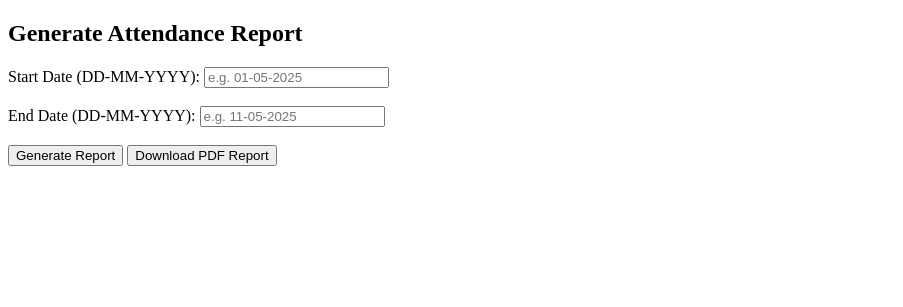
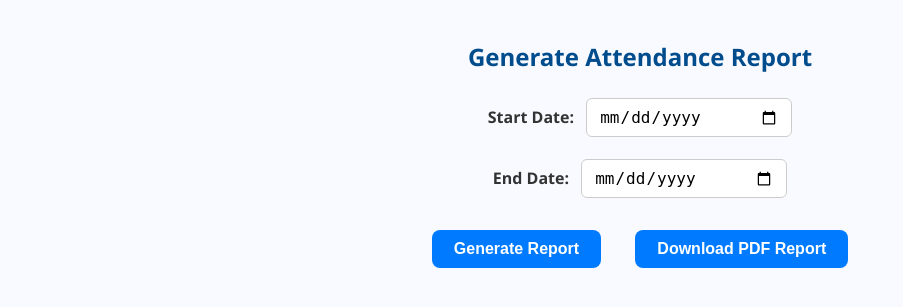
Before and after one commit to Smital25/HMS, a Flask app: page /generate_report in a window 1280 px wide. Shown: the top 307 px of the page, without its empty margins (0-903 px from the left). Run offline with Flask 3, Linux system fonts and the light colour scheme.

Commit message:
Update generate_report.html

```diff
--- a/HMS/templates/generate_report.html
+++ b/HMS/templates/generate_report.html
@@ -1,19 +1,101 @@
 <!DOCTYPE html>
 <html lang="en">
 <head>
-    <meta charset="UTF-8">
-    <meta name="viewport" content="width=device-width, initial-scale=1.0">
+    <meta charset="UTF-8" />
+    <meta name="viewport" content="width=device-width, initial-scale=1" />
     <title>Generate Attendance Report</title>
 </head>
+<style>
+  body {
+    font-family: 'Segoe UI', Tahoma, Geneva, Verdana, sans-serif;
+    background: #f9faff;
+    margin: 40px;
+    color: #333;
+    text-align: center;
+  }
+
+  h2 {
+    color: #004c8c;
+    margin-bottom: 25px;
+  }
+
+  label {
+    font-weight: 600;
+    margin-right: 8px;
+  }
+
+  input[type="date"] {
+    padding: 8px 12px;
+    font-size: 16px;
+    border: 1.5px solid #ccc;
+    border-radius: 6px;
+    width: 180px;
+  }
+
+  button {
+    background-color: #007bff;
+    color: white;
+    font-weight: 600;
+    padding: 10px 22px;
+    margin: 10px 15px;
+    border: none;
+    border-radius: 8px;
+    cursor: pointer;
+    font-size: 16px;
+    transition: background-color 0.3s ease;
+  }
+
+  button:hover {
+    background-color: #0056b3;
+  }
+
+  #result {
+    margin-top: 30px;
+    max-width: 900px;
+    margin-left: auto;
+    margin-right: auto;
+  }
+
+  table {
+    width: 100%;
+    border-collapse: collapse;
+    box-shadow: 0 0 15px rgba(0,0,0,0.1);
+  }
+
+  table, th, td {
+    border: 1px solid #ddd;
+  }
+
+  th {
+    background-color: #007bff;
+    color: white;
+    padding: 12px;
+    text-align: center;
+  }
+
+  td {
+    padding: 10px;
+    text-align: center;
+  }
+
+  tr:nth-child(even) {
+    background-color: #f1f7ff;
+  }
+
+  tr:hover {
+    background-color: #d6e4ff;
+  }
+</style>
+
 <body>
     <h2>Generate Attendance Report</h2>
 
-    <label>Start Date (DD-MM-YYYY):</label>
-    <input type="text" id="start_date" placeholder="e.g. 01-05-2025">
+    <label>Start Date:</label>
+    <input type="date" id="start_date" />
     <br><br>
 
-    <label>End Date (DD-MM-YYYY):</label>
-    <input type="text" id="end_date" placeholder="e.g. 11-05-2025">
+    <label>End Date:</label>
+    <input type="date" id="end_date" />
     <br><br>
 
     <button onclick="generateReport()">Generate Report</button>
@@ -23,9 +105,21 @@
     <div id="result"></div>
 
     <script>
+        // Helper function to convert YYYY-MM-DD to DD-MM-YYYY
+        function formatDate(dateString) {
+            if (!dateString) return '';
+            const parts = dateString.split('-');
+            return parts[2] + '-' + parts[1] + '-' + parts[0];
+        }
+
         function generateReport() {
-            const start_date = document.getElementById("start_date").value;
-            const end_date = document.getElementById("end_date").value;
+            const start_date = formatDate(document.getElementById("start_date").value);
+            const end_date = formatDate(document.getElementById("end_date").value);
+
+            if (!start_date || !end_date) {
+                alert('Please select both start and end dates.');
+                return;
+            }
 
             fetch('/generate_report/data', {
                 method: 'POST',
@@ -59,8 +153,13 @@
         }
 
         function downloadPDF() {
-            const start_date = document.getElementById("start_date").value;
-            const end_date = document.getElementById("end_date").value;
+            const start_date = formatDate(document.getElementById("start_date").value);
+            const end_date = formatDate(document.getElementById("end_date").value);
+
+            if (!start_date || !end_date) {
+                alert('Please select both start and end dates.');
+                return;
+            }
 
             fetch('/generate_report/pdf', {
                 method: 'POST',
```
